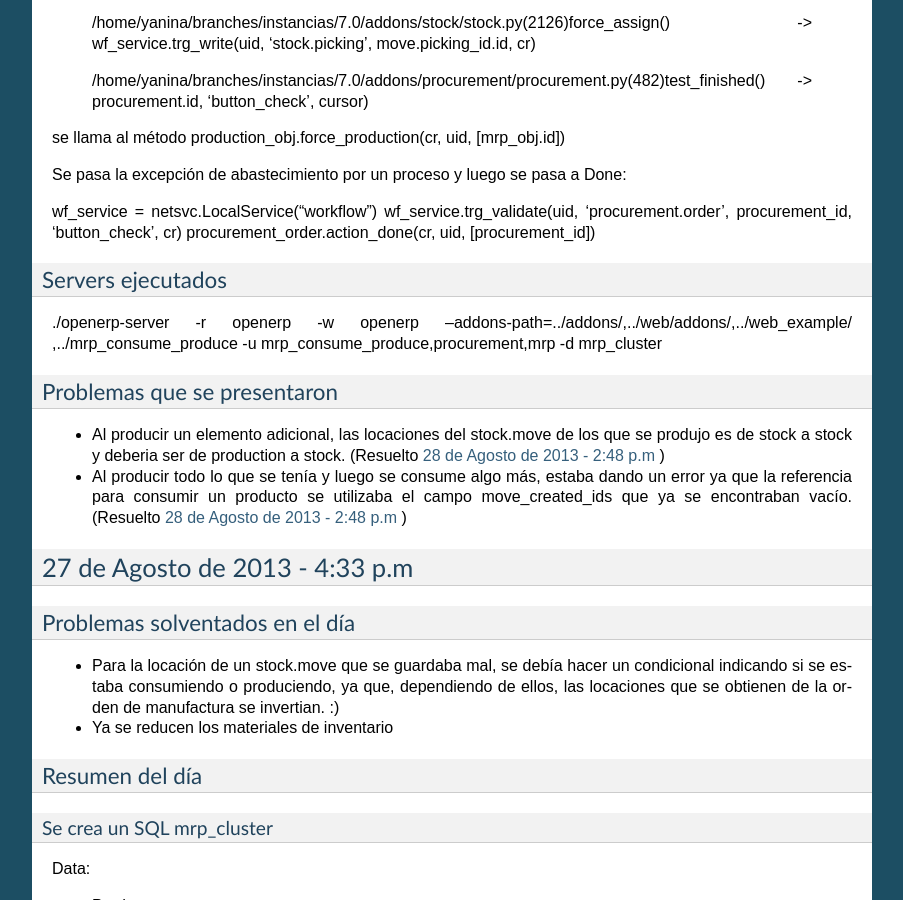
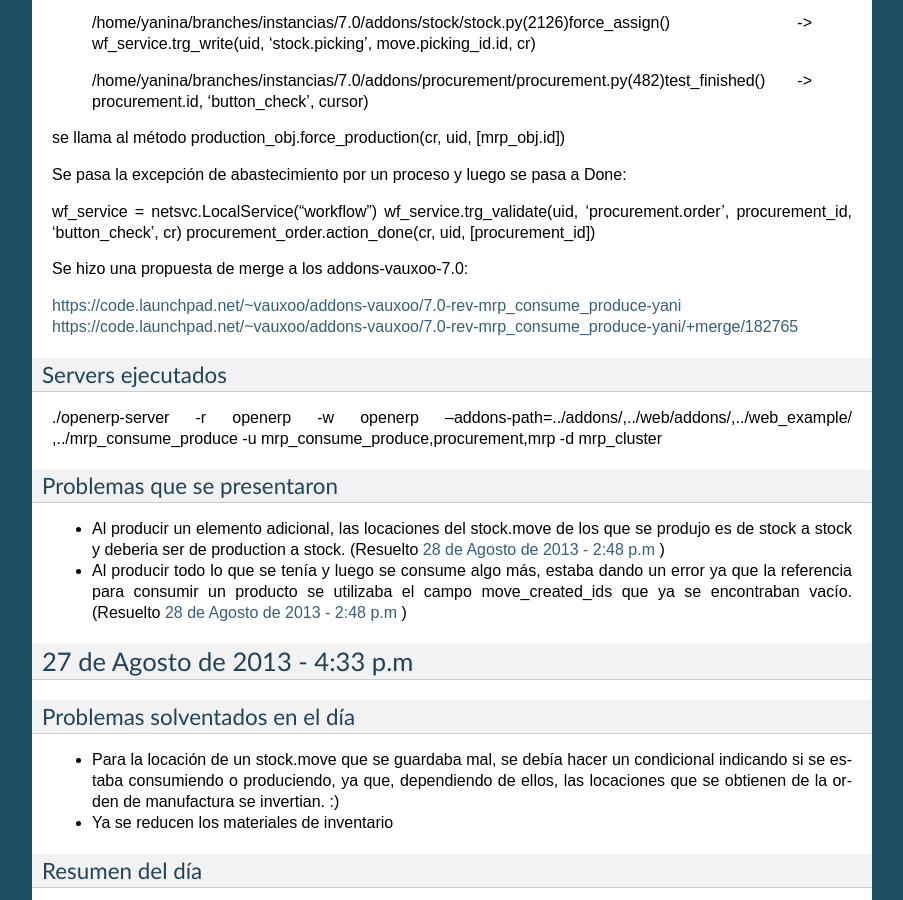
Before and after one commit to yaniaular/knowledge, a Sphinx documentation site: the page built from source/donde_quede.rst, in a window 1280 px wide and 900 px high, scrolled down 1566 px. Shown: the whole window, without its empty margins (198-1101 px from the left). Built offline with Sphinx 7.4.7, drawn with Linux system fonts in a browser that asks for light colours; formulas are drawn with MathJax 3; pages that are not in the unit, such as notebooks, are missing from menus.

Commit message:
[ADD] propuesta de merge 28 de Agosto del 2013

```diff
--- a/source/donde_quede.rst
+++ b/source/donde_quede.rst
@@ -104,6 +104,11 @@ Se pasa la excepción de abastecimiento por un proceso y luego se pasa a Done:
 wf_service = netsvc.LocalService("workflow")
 wf_service.trg_validate(uid, 'procurement.order', procurement_id, 'button_check', cr)
 procurement_order.action_done(cr, uid, [procurement_id])
+
+Se hizo una propuesta de merge a los addons-vauxoo-7.0:
+
+https://code.launchpad.net/~vauxoo/addons-vauxoo/7.0-rev-mrp_consume_produce-yani
+https://code.launchpad.net/~vauxoo/addons-vauxoo/7.0-rev-mrp_consume_produce-yani/+merge/182765
 
 ~~~~~~~~~~~~~~~~~~
 Servers ejecutados
```
